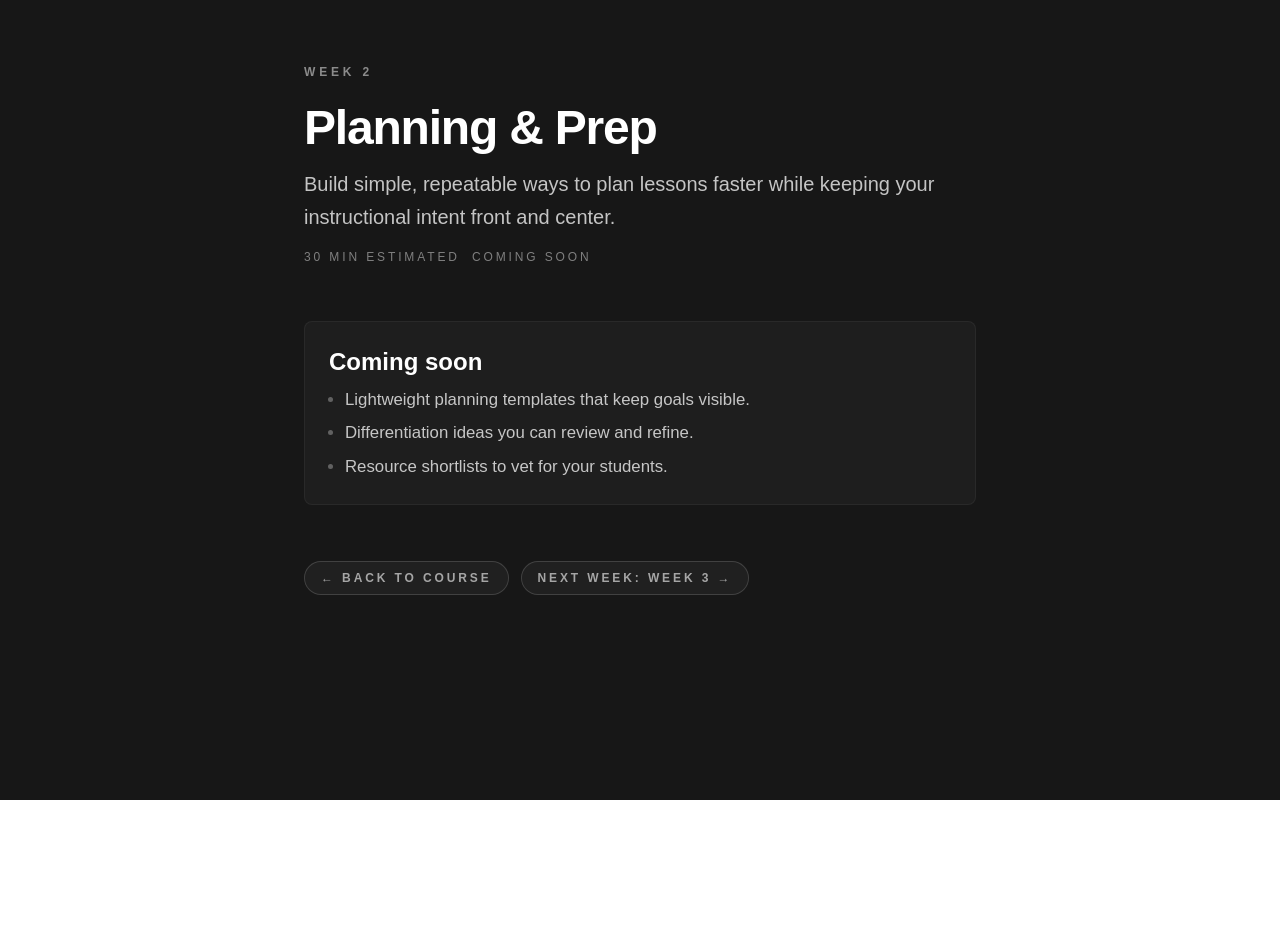
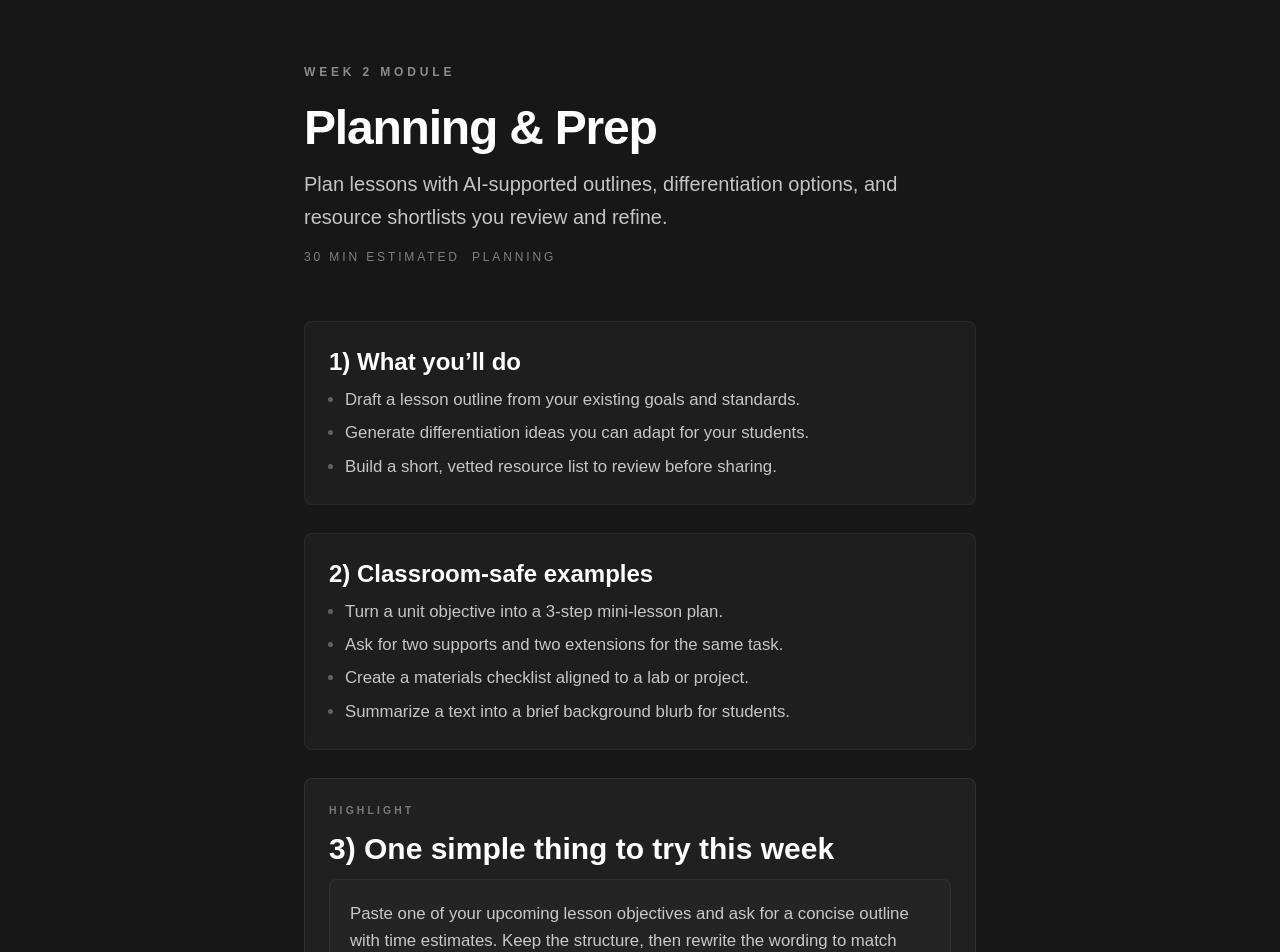
Before and after one commit to piggymom/ai-for-teachers, a Next.js app: page /week-2 in a window 1280 px wide. Shown: the top 952 px of the page. Before the commit the page ends 800 px from the top, so only its background shows below. Built offline with nearby package versions, Linux system fonts and the light colour scheme.

Commit message:
Add Week 2–6 module placeholders

```diff
--- a/app/components/week-layout.tsx
+++ b/app/components/week-layout.tsx
@@ -16,6 +16,7 @@ type WeekLayoutProps = {
   nextWeek?: {
     href: string;
     label: string;
+    prefix?: string;
   };
 };
 
@@ -88,7 +89,8 @@ export const WeekLayout = ({
         </Link>
         {nextWeek ? (
           <Link href={nextWeek.href} className={navLinkClasses}>
-            Next week: {nextWeek.label} →
+            {nextWeek.prefix ?? "Next week: "}
+            {nextWeek.label} →
           </Link>
         ) : null}
       </nav>
--- a/app/week-2/page.tsx
+++ b/app/week-2/page.tsx
@@ -1,21 +1,40 @@
-import { SectionCard, WeekLayout } from "../components/week-layout";
+import { HighlightCard, SectionCard, WeekLayout } from "../components/week-layout";
 
 export default function Week2Page() {
   return (
     <WeekLayout
-      eyebrow="WEEK 2"
+      eyebrow="Week 2 Module"
       title="Planning & Prep"
-      dek="Build simple, repeatable ways to plan lessons faster while keeping your instructional intent front and center."
-      metadata={["30 min estimated", "Coming soon"]}
+      dek="Plan lessons with AI-supported outlines, differentiation options, and resource shortlists you review and refine."
+      metadata={["30 min estimated", "Planning"]}
       nextWeek={{ href: "/week-3", label: "Week 3" }}
     >
-      <SectionCard title="Coming soon">
+      <SectionCard title="1) What you’ll do">
         <ul className="list-disc space-y-1.5 pl-4 text-white/75 marker:text-white/30">
-          <li>Lightweight planning templates that keep goals visible.</li>
-          <li>Differentiation ideas you can review and refine.</li>
-          <li>Resource shortlists to vet for your students.</li>
+          <li>Draft a lesson outline from your existing goals and standards.</li>
+          <li>Generate differentiation ideas you can adapt for your students.</li>
+          <li>Build a short, vetted resource list to review before sharing.</li>
         </ul>
       </SectionCard>
+
+      <SectionCard title="2) Classroom-safe examples">
+        <ul className="list-disc space-y-1.5 pl-4 text-white/75 marker:text-white/30">
+          <li>Turn a unit objective into a 3-step mini-lesson plan.</li>
+          <li>Ask for two supports and two extensions for the same task.</li>
+          <li>Create a materials checklist aligned to a lab or project.</li>
+          <li>Summarize a text into a brief background blurb for students.</li>
+        </ul>
+      </SectionCard>
+
+      <HighlightCard title="3) One simple thing to try this week">
+        <aside className="rounded-lg border border-white/5 bg-white/[0.02] p-4 sm:p-5">
+          <p className="text-base leading-relaxed text-white/75 sm:text-[1.05rem]">
+            Paste one of your upcoming lesson objectives and ask for a concise
+            outline with time estimates. Keep the structure, then rewrite the
+            wording to match your voice.
+          </p>
+        </aside>
+      </HighlightCard>
     </WeekLayout>
   );
 }
--- a/app/week-3/page.tsx
+++ b/app/week-3/page.tsx
@@ -1,21 +1,40 @@
-import { SectionCard, WeekLayout } from "../components/week-layout";
+import { HighlightCard, SectionCard, WeekLayout } from "../components/week-layout";
 
 export default function Week3Page() {
   return (
     <WeekLayout
-      eyebrow="WEEK 3"
+      eyebrow="Week 3 Module"
       title="Prompting Basics"
-      dek="Learn to craft clear prompts and quick checks so outputs stay accurate, fair, and classroom-ready."
-      metadata={["30 min estimated", "Coming soon"]}
+      dek="Write clear prompts, check outputs for accuracy and bias, and decide what fits your students."
+      metadata={["30 min estimated", "Prompting"]}
       nextWeek={{ href: "/week-4", label: "Week 4" }}
     >
-      <SectionCard title="Coming soon">
+      <SectionCard title="1) What you’ll do">
         <ul className="list-disc space-y-1.5 pl-4 text-white/75 marker:text-white/30">
-          <li>Prompt structures that keep requests focused.</li>
-          <li>Context-setting tips for clearer outputs.</li>
-          <li>Fast verification habits to catch gaps or bias.</li>
+          <li>Turn a task into a short, specific prompt with clear constraints.</li>
+          <li>Review outputs for accuracy, tone, and missing context.</li>
+          <li>Refine prompts so the results align to your expectations.</li>
         </ul>
       </SectionCard>
+
+      <SectionCard title="2) Classroom-safe examples">
+        <ul className="list-disc space-y-1.5 pl-4 text-white/75 marker:text-white/30">
+          <li>Draft a parent email with a requested length and tone.</li>
+          <li>Generate three exit ticket questions at varying difficulty.</li>
+          <li>Create a quick glossary from a reading selection.</li>
+          <li>Rewrite directions for clarity at a lower reading level.</li>
+        </ul>
+      </SectionCard>
+
+      <HighlightCard title="3) One simple thing to try this week">
+        <aside className="rounded-lg border border-white/5 bg-white/[0.02] p-4 sm:p-5">
+          <p className="text-base leading-relaxed text-white/75 sm:text-[1.05rem]">
+            Take a prompt you already use and add three constraints: audience,
+            length, and format. Compare the results and keep the clearest
+            version.
+          </p>
+        </aside>
+      </HighlightCard>
     </WeekLayout>
   );
 }
--- a/app/week-4/page.tsx
+++ b/app/week-4/page.tsx
@@ -1,21 +1,40 @@
-import { SectionCard, WeekLayout } from "../components/week-layout";
+import { HighlightCard, SectionCard, WeekLayout } from "../components/week-layout";
 
 export default function Week4Page() {
   return (
     <WeekLayout
-      eyebrow="WEEK 4"
+      eyebrow="Week 4 Module"
       title="Classroom Workflows"
-      dek="Design classroom routines for communication and feedback that keep you in control of decisions."
-      metadata={["35 min estimated", "Coming soon"]}
+      dek="Design repeatable routines for feedback notes, family communication drafts, and classroom management supports you finalize."
+      metadata={["35 min estimated", "Workflows"]}
       nextWeek={{ href: "/week-5", label: "Week 5" }}
     >
-      <SectionCard title="Coming soon">
+      <SectionCard title="1) What you’ll do">
         <ul className="list-disc space-y-1.5 pl-4 text-white/75 marker:text-white/30">
-          <li>Messaging templates for common classroom communications.</li>
-          <li>Feedback routines you can adapt to your cadence.</li>
-          <li>Boundaries that keep your voice front and center.</li>
+          <li>Map a weekly task you can draft with AI and finalize yourself.</li>
+          <li>Create a simple template for consistent prompts and outputs.</li>
+          <li>Set a review checklist to keep quality and tone consistent.</li>
         </ul>
       </SectionCard>
+
+      <SectionCard title="2) Classroom-safe examples">
+        <ul className="list-disc space-y-1.5 pl-4 text-white/75 marker:text-white/30">
+          <li>Draft feedback comments for a common writing rubric.</li>
+          <li>Summarize student notes into a brief conference agenda.</li>
+          <li>Create a weekly family update you can personalize.</li>
+          <li>Generate alternatives for a classroom routine reminder.</li>
+        </ul>
+      </SectionCard>
+
+      <HighlightCard title="3) One simple thing to try this week">
+        <aside className="rounded-lg border border-white/5 bg-white/[0.02] p-4 sm:p-5">
+          <p className="text-base leading-relaxed text-white/75 sm:text-[1.05rem]">
+            Pick one repetitive task (like weekly updates) and build a short
+            prompt template. Use it once, edit the draft, and save the final
+            version for next time.
+          </p>
+        </aside>
+      </HighlightCard>
     </WeekLayout>
   );
 }
--- a/app/week-5/page.tsx
+++ b/app/week-5/page.tsx
@@ -1,21 +1,39 @@
-import { SectionCard, WeekLayout } from "../components/week-layout";
+import { HighlightCard, SectionCard, WeekLayout } from "../components/week-layout";
 
 export default function Week5Page() {
   return (
     <WeekLayout
-      eyebrow="WEEK 5"
+      eyebrow="Week 5 Module"
       title="Assessment & Feedback"
-      dek="Use AI to support stronger feedback while keeping your professional judgment and tone intact."
-      metadata={["35 min estimated", "Coming soon"]}
+      dek="Draft rubric-aligned feedback and exemplars, then edit to match your expectations and voice."
+      metadata={["35 min estimated", "Assessment"]}
       nextWeek={{ href: "/week-6", label: "Week 6" }}
     >
-      <SectionCard title="Coming soon">
+      <SectionCard title="1) What you’ll do">
         <ul className="list-disc space-y-1.5 pl-4 text-white/75 marker:text-white/30">
-          <li>Rubric-aligned feedback drafts you can revise.</li>
-          <li>Exemplar responses to calibrate with your class context.</li>
-          <li>Integrity checkpoints for fairness and consistency.</li>
+          <li>Turn a rubric into short, reusable feedback stems.</li>
+          <li>Draft exemplar responses you can edit and annotate.</li>
+          <li>Check feedback for clarity, tone, and alignment.</li>
         </ul>
       </SectionCard>
+
+      <SectionCard title="2) Classroom-safe examples">
+        <ul className="list-disc space-y-1.5 pl-4 text-white/75 marker:text-white/30">
+          <li>Create two sample responses at different proficiency levels.</li>
+          <li>Summarize common strengths and next steps for a class set.</li>
+          <li>Rewrite feedback to be shorter and more specific.</li>
+          <li>Generate sentence starters for peer review.</li>
+        </ul>
+      </SectionCard>
+
+      <HighlightCard title="3) One simple thing to try this week">
+        <aside className="rounded-lg border border-white/5 bg-white/[0.02] p-4 sm:p-5">
+          <p className="text-base leading-relaxed text-white/75 sm:text-[1.05rem]">
+            Copy one rubric row into a prompt and ask for three feedback stems.
+            Edit the stems to reflect your voice, then reuse them with students.
+          </p>
+        </aside>
+      </HighlightCard>
     </WeekLayout>
   );
 }
--- a/app/week-6/page.tsx
+++ b/app/week-6/page.tsx
@@ -1,20 +1,39 @@
-import { SectionCard, WeekLayout } from "../components/week-layout";
+import { HighlightCard, SectionCard, WeekLayout } from "../components/week-layout";
 
 export default function Week6Page() {
   return (
     <WeekLayout
-      eyebrow="WEEK 6"
+      eyebrow="Week 6 Module"
       title="Safety, Policy & Norms"
-      dek="Set expectations for responsible AI use and keep your classroom aligned with policy and community trust."
-      metadata={["25 min estimated", "Coming soon"]}
+      dek="Establish guardrails, privacy expectations, and classroom norms with your professional judgment at the center."
+      metadata={["25 min estimated", "Safety & norms"]}
+      nextWeek={{ href: "/", label: "Back to course", prefix: "" }}
     >
-      <SectionCard title="Coming soon">
+      <SectionCard title="1) What you’ll do">
         <ul className="list-disc space-y-1.5 pl-4 text-white/75 marker:text-white/30">
-          <li>Privacy guardrails to keep student data protected.</li>
-          <li>Policy checklists to align with district guidance.</li>
-          <li>Student-facing norms for transparent AI use.</li>
+          <li>Clarify when AI use is appropriate and when it is not.</li>
+          <li>Draft a short policy statement in plain language.</li>
+          <li>Set expectations for privacy, data, and attribution.</li>
         </ul>
       </SectionCard>
+
+      <SectionCard title="2) Classroom-safe examples">
+        <ul className="list-disc space-y-1.5 pl-4 text-white/75 marker:text-white/30">
+          <li>Create a one-paragraph family-facing AI statement.</li>
+          <li>List what student data should never be shared with tools.</li>
+          <li>Write a checklist for reviewing AI-generated materials.</li>
+          <li>Draft norms for when students can use AI in class.</li>
+        </ul>
+      </SectionCard>
+
+      <HighlightCard title="3) One simple thing to try this week">
+        <aside className="rounded-lg border border-white/5 bg-white/[0.02] p-4 sm:p-5">
+          <p className="text-base leading-relaxed text-white/75 sm:text-[1.05rem]">
+            Take your existing tech policy and add a short AI section with three
+            do’s and three don’ts. Share it with a colleague for a quick review.
+          </p>
+        </aside>
+      </HighlightCard>
     </WeekLayout>
   );
 }
```
Also changed, not shown: app/page.tsx (+5 -5 lines).
